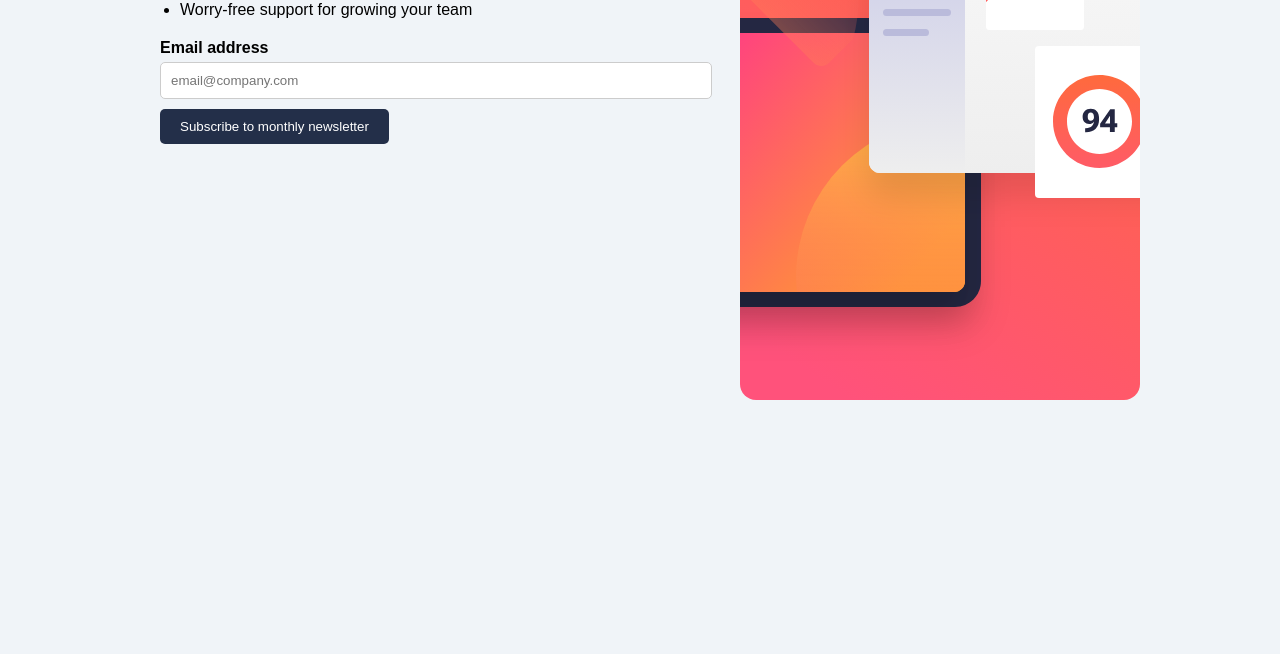
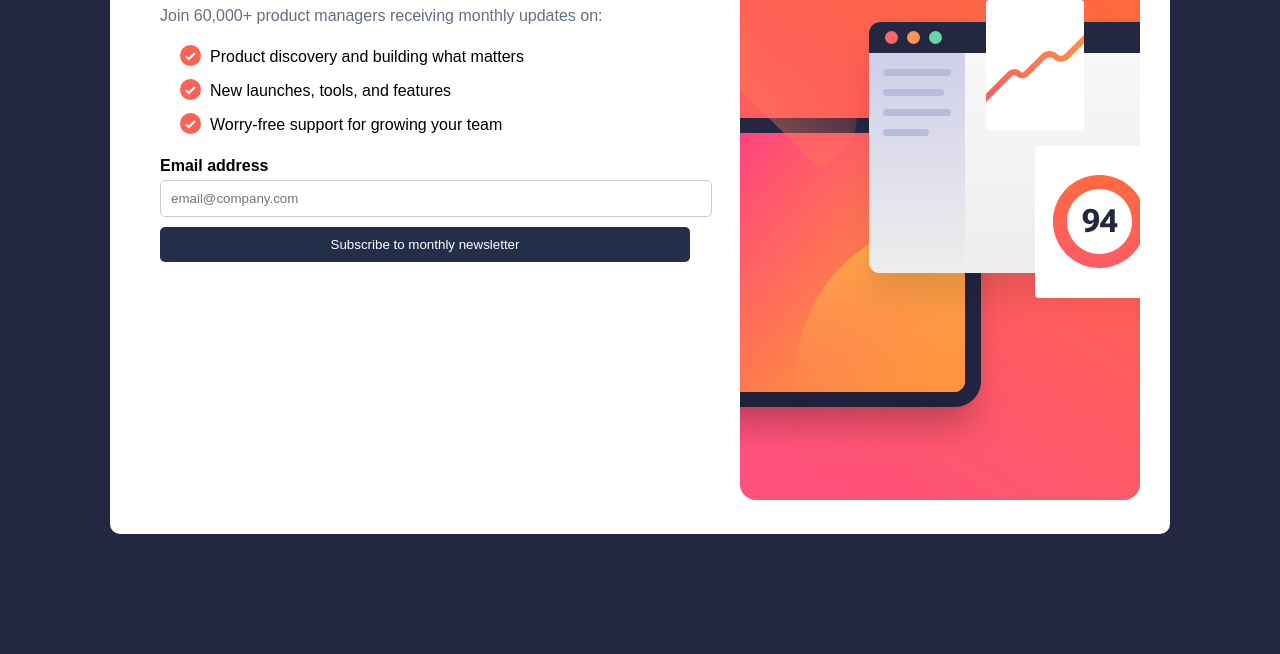
Before and after one commit to Laloka2000/Newsletter-sign-up-form, a plain HTML site: page index.html in a window 1280 px wide. Shown: the part 243-897 px from the top of the page. Before the commit the page ends 800 px from the top, so only its background shows below. Drawn offline with Linux system fonts and the light colour scheme.

Commit message:
Utolsó simítások

```diff
--- a/script.js
+++ b/script.js
@@ -1,53 +1,50 @@
-// Form Elements
 const form = document.getElementById('subscriptionForm');
 const successMessage = document.getElementById('successMessage');
 const dismissButton = document.getElementById('dismissButton');
 const emailInput = document.getElementById('email');
 const displayEmail = document.getElementById('displayEmail');
 const errorMessage = document.getElementById('errorMessage');
+const mainContent = document.getElementById('mainContent');
+const main = document.getElementById('main');
 
-// Email Validation Regex
 const emailPattern = /^[^\s@]+@[^\s@]+\.[^\s@]+$/;
 
-// Form Submission Handler
 form.addEventListener('submit', function (event) {
   event.preventDefault();
 
   const emailValue = emailInput.value;
 
-  // Check if email field is empty
   if (!emailValue) {
     showError("Enter an email address.");
   }
-  // Check if email is valid
   else if (!emailPattern.test(emailValue)) {
     showError('Please provide a valid email address.');
     emailInput.style.backgroundColor = '#FB6767';
-    emailValue.style.textContent = "#FB6767"
+    if(emailInput.value === ""){
+      emailInput.style.backgroundColor = '';
+    }
   } else {
-    // Show Success Message
     displayEmail.textContent = emailValue;
     mainContent.style.display = 'none';
     successMessage.style.display = 'block';
+    main.style.display = 'none';
   }
 });
 
-// Error Display Function
 function showError(message) {
   errorMessage.textContent = message;
   errorMessage.style.display = 'block';
 }
 
-// Hide error when user starts typing again
 emailInput.addEventListener('input', function () {
   errorMessage.style.display = 'none';
 });
 
-// Dismiss Success Message
 dismissButton.addEventListener('click', function () {
   successMessage.style.display = 'none';
+
   if(successMessage){
-    mainContent.style.display = "";
-    form.reset();
+      mainContent.style.display = "";
+      form.reset();
   }
 });
--- a/style.css
+++ b/style.css
@@ -3,7 +3,7 @@ body {
   font-family: 'Arial', sans-serif;
   margin: 0;
   padding: 0;
-  background-color: #f0f4f8;
+  background-color: hsl(234, 29%, 20%);
 }
 
 h1, h2 {
@@ -16,11 +16,14 @@ p {
 
 main {
   max-width: 1000px;
-  margin: 50px auto;
+  margin: 120px auto;
   display: flex;
   flex-direction: column;
   justify-content: space-between;
   align-items: center;
+  background-color: white;
+  padding: 30px;
+  border-radius: 10px;
 }
 
 /* Content Layout */
@@ -52,6 +55,12 @@ main {
 
 .list-item {
   margin-bottom: 10px;
+  background-image: url(assets/images/icon-list.svg);
+  background-repeat: no-repeat;
+  padding-left: 30px;
+  font-size: 16px;
+  line-height: 1.5;
+  list-style-type: none;
 }
 
 .subscription-form {
@@ -94,10 +103,12 @@ input:focus {
   border: none;
   border-radius: 5px;
   cursor: pointer;
+  transition: background-color 0.3s ease;
+  width: 100%;
 }
 
 .btn:hover {
-  background-color: #1e2a38;
+  background-color: hsl(4, 100%, 67%);
 }
 
 /* Right Content */
@@ -114,6 +125,9 @@ input:focus {
   border: 2px solid #d1e7dd;
   border-radius: 10px;
   margin-top: 20px;
+  max-width: 500px;
+  margin-left: auto;
+  margin-right: auto;
 }
 
 .success-message h2 {
```
Also changed, not shown: index.html (+0 -1 lines).
